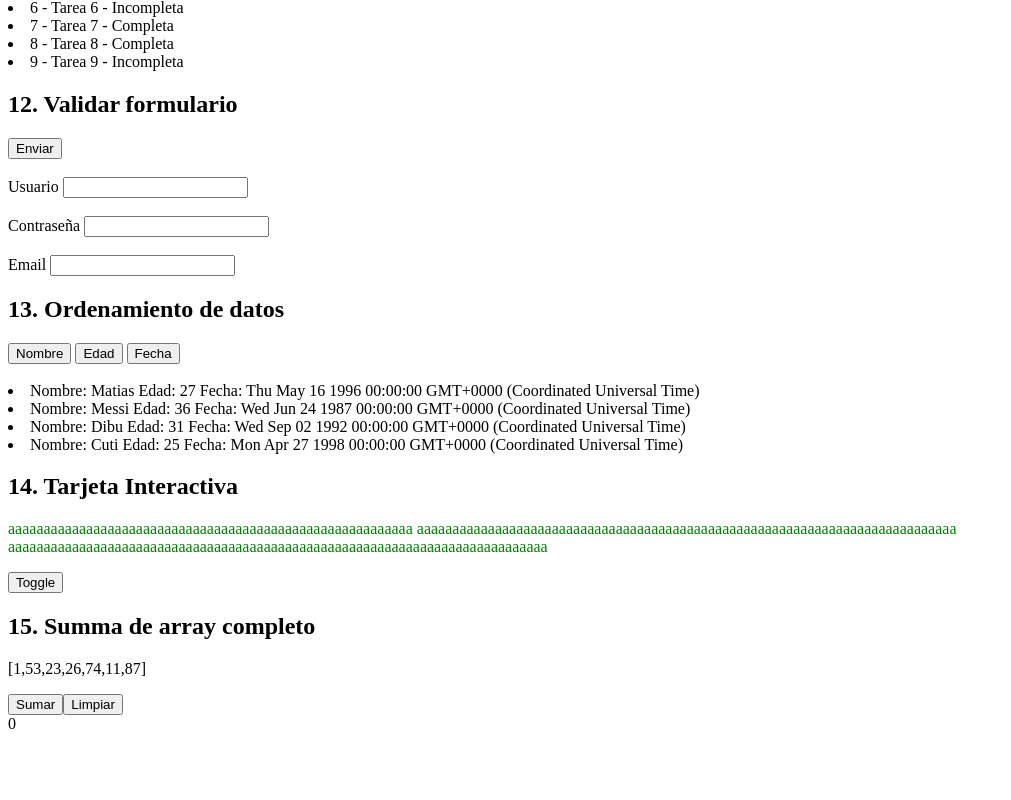
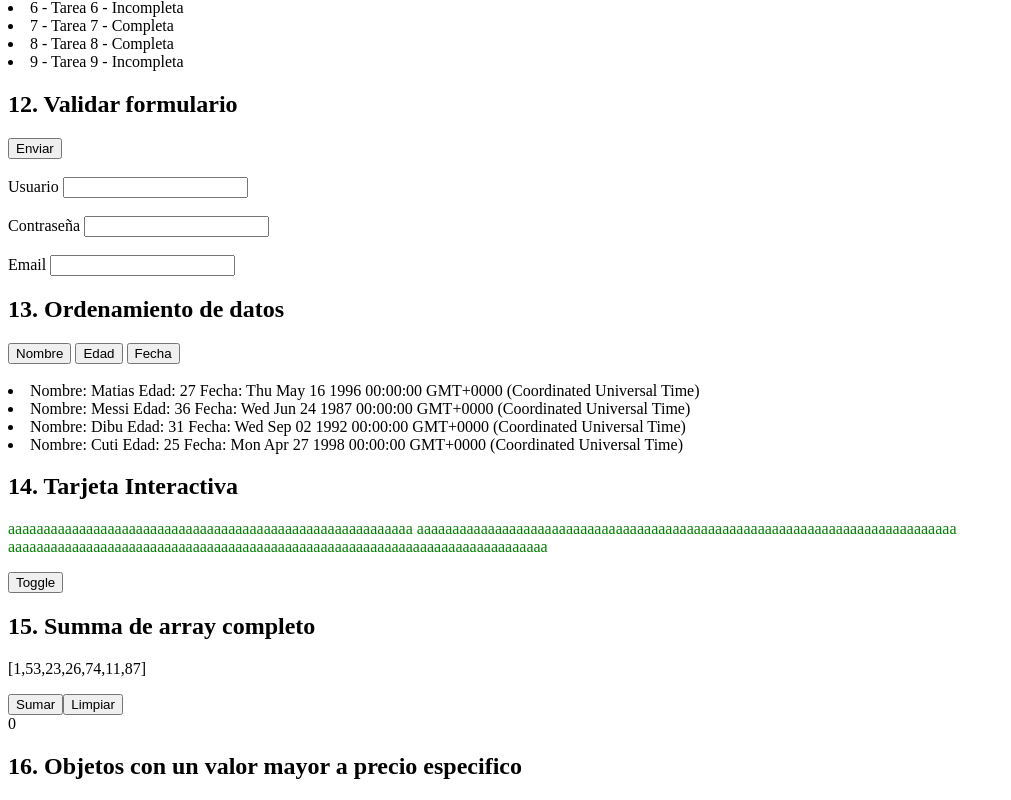
Before and after one commit to matiasmoscone1/practica-ejercicios-logica-programacion-react, a React (Vite) app: page / in a window 1280 px wide. Shown: the part 2009-2809 px from the top of the page, without its empty margins (0-1011 px from the left). Before the commit the page ends 2750 px from the top, so only its background shows below. Built offline with nearby package versions, Linux system fonts and the light colour scheme.

Commit message:
Agregando ejercicio 16

```diff
--- a/src/App.jsx
+++ b/src/App.jsx
@@ -14,6 +14,7 @@ import ValidarFormulario from './ejercicios/ValidarFormulario';
 import OrdenarDatos from './ejercicios/OrdenarDatos';
 import TarjetaInteractiva from './ejercicios/TarjetaInteractiva';
 import SumarArray from './ejercicios/SumarArray';
+import ObjetosValor from './ejercicios/ObjetosValor';
 
 function App() {
 
@@ -38,6 +39,7 @@ function App() {
     <OrdenarDatos />
     <TarjetaInteractiva />
     <SumarArray />
+    <ObjetosValor />
     </>
   )
 }
--- /dev/null
+++ b/src/ejercicios/ObjetosValor.jsx
@@ -0,0 +1,23 @@
+
+//16. Crea un componente de React que tome una lista de objetos y muestre solo los
+//elementos cuyo valor de una propiedad específica cumple con cierto criterio
+//(por ejemplo, mostrar solo los elementos con un precio superior a $50).
+//con un input para determinar el precio a calcular
+
+const ObjetosValor = () => {
+
+
+
+    return(<>
+    <div>
+        <h2>16. Objetos con un valor mayor a precio especifico</h2>
+
+
+
+    </div>
+
+    </>)
+
+}
+
+export default ObjetosValor;
```
